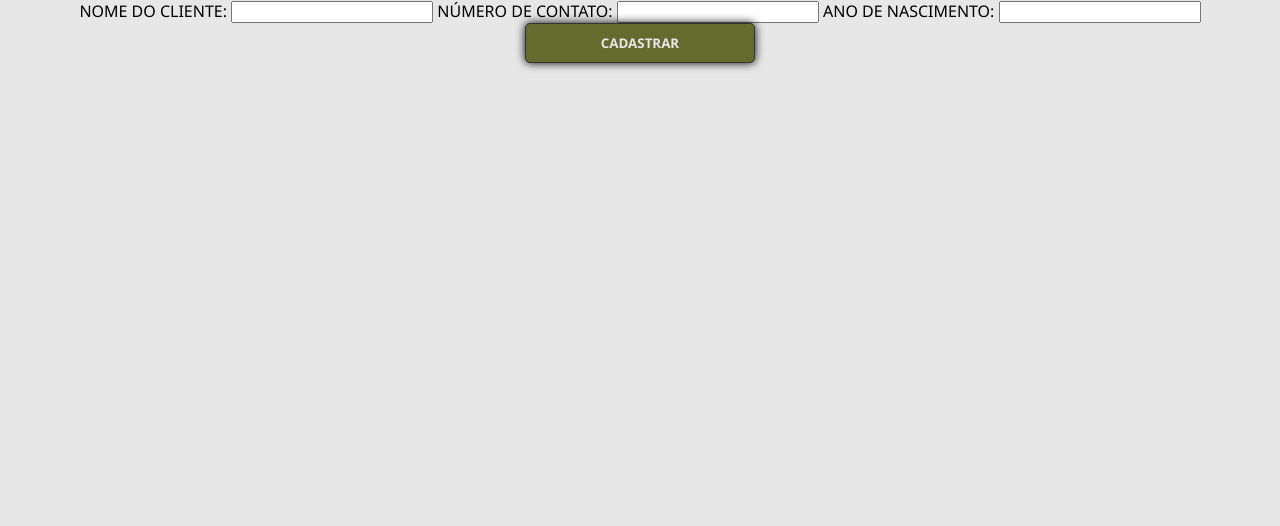
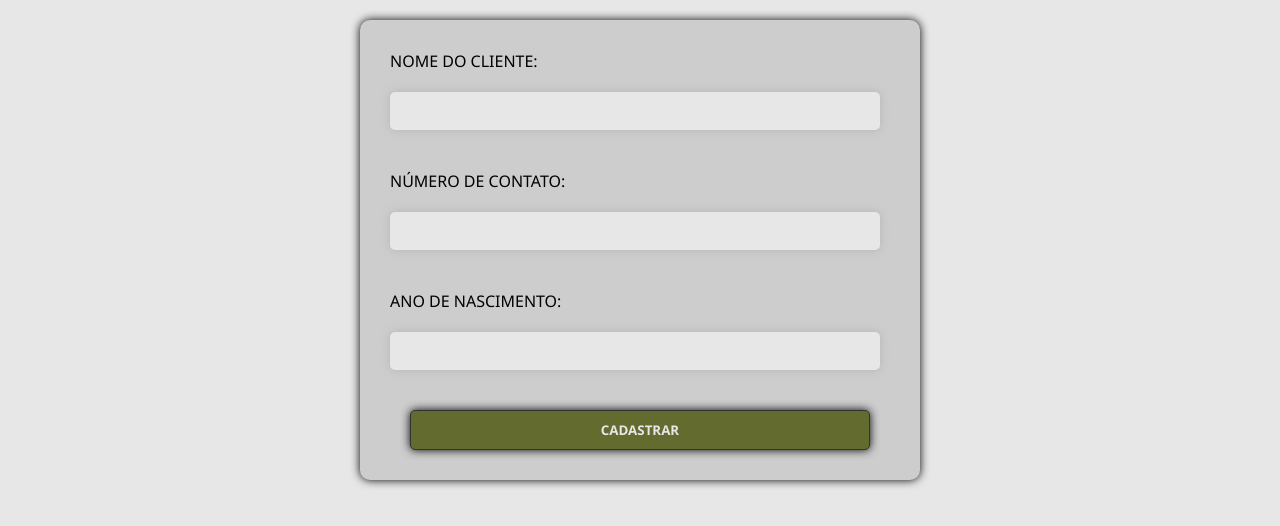
Before and after one commit to viniciusestevamsilva/Gestor-de-Estacionamento, a PHP site: page /public/cadastro_usuario.php in a window 1280 px wide. Shown: the top 526 px of the page. Run offline with PHP 8.4, Linux system fonts and the light colour scheme.

Commit message:
FEAT: implementação junto do css com nova estrutura

```diff
--- a/css/estilo.css
+++ b/css/estilo.css
@@ -35,9 +35,11 @@ box-shadow: 0 0 10px #000000;
 }
 
 button {
+  margin: 0 20px ;
   text-align: center;
   background-color: #636b2f;
   color: #e7e7e7;
+  cursor: pointer;
   border: 1px solid #333;
   box-shadow: 0 0 10px #000000;
   border-radius: 5px;
@@ -80,12 +82,38 @@ footer {
   display: flex;
   flex-direction: column;
   gap: 20px;
-  box-shadow: 0 0 10px #0000001a;
+  box-shadow: 0 0 10px #000000;
   width: 500px;
 }
 
 .formulario input {
-    cursor: pointer;
+  cursor: pointer;
+  background-color: #e7e7e7;
+  color: #333;
+  width: 90%;
+  padding: 10px 20px;
+  margin-bottom: 20px;
+  border: none;
+  border-radius: 5px;
+  box-shadow: 0 0 10px #b6b5b5;
+}
+
+.mini-formulario {
+  margin: 20px auto;
+  background-color: #cecdcd;
+  padding: 30px;
+  border-radius: 10px;
+  text-align: left;
+  display: flex;
+  flex-direction: column;
+  gap: 20px;
+  box-shadow: 0 0 10px #000000;
+  width: 500px;
+}
+
+.mini-formulario input {
+
+  cursor: pointer;
   background-color: #e7e7e7;
   color: #333;
   width: 90%;
@@ -98,7 +126,7 @@ footer {
 
 #tabelaTarefas {
   width: 1000px;
-  margin: 0 auto;
+  margin: 30px auto;
   border-collapse: collapse;
   background-color: #333;
   color: #e7e7e7;
@@ -128,7 +156,7 @@ footer {
   padding: 6px 12px;
   border-radius: 5px;
   cursor: pointer;
-  box-shadow: 0 0 5px #00000050;
+  box-shadow: 0 0 10px #000000;
   transition: background-color 0.2s;
 }
 
@@ -138,8 +166,8 @@ footer {
 
 
 #btn-saida{
-  float: right;
-  margin-right: 30px;
+  /* float: right; */
+  margin: 0 20px;
   background-color: #333;
   color: #e7e7e7;
 }
--- a/index.php
+++ b/index.php
@@ -1,3 +1,5 @@
+<img src="./img/parede-de-concreto.jpg" class='fundo-bk'>
+
 <?php include "public/header.php"?>
 
 <?php include "public/login.php";?>
--- a/public/cadastro_usuario.php
+++ b/public/cadastro_usuario.php
@@ -1,6 +1,6 @@
 <?php include "./header.php" ?>
 
-<form action="../index.php" method="POST">
+<form action="../index.php" method="POST" class='mini-formulario'>
     <label for="user">NOME DO CLIENTE:</label>
     <input type="text" name="user_name" id="user" required>
     <label for="number">NÚMERO DE CONTATO:</label>
--- a/public/login.php
+++ b/public/login.php
@@ -1,5 +1,6 @@
-<main>
-    <form action="public/inicial.php" method="POST">
+<main class='container-form'>
+
+    <form action="public/inicial.php" method="POST" class='formulario'>
         <label for="user">LOGIN:</label>
         <input type="text" name="login" id="user" required>
         <label for="pass">SENHA:</label>
```
Also changed, not shown: public/inicial.php (+5 -3 lines), 1 other file.
